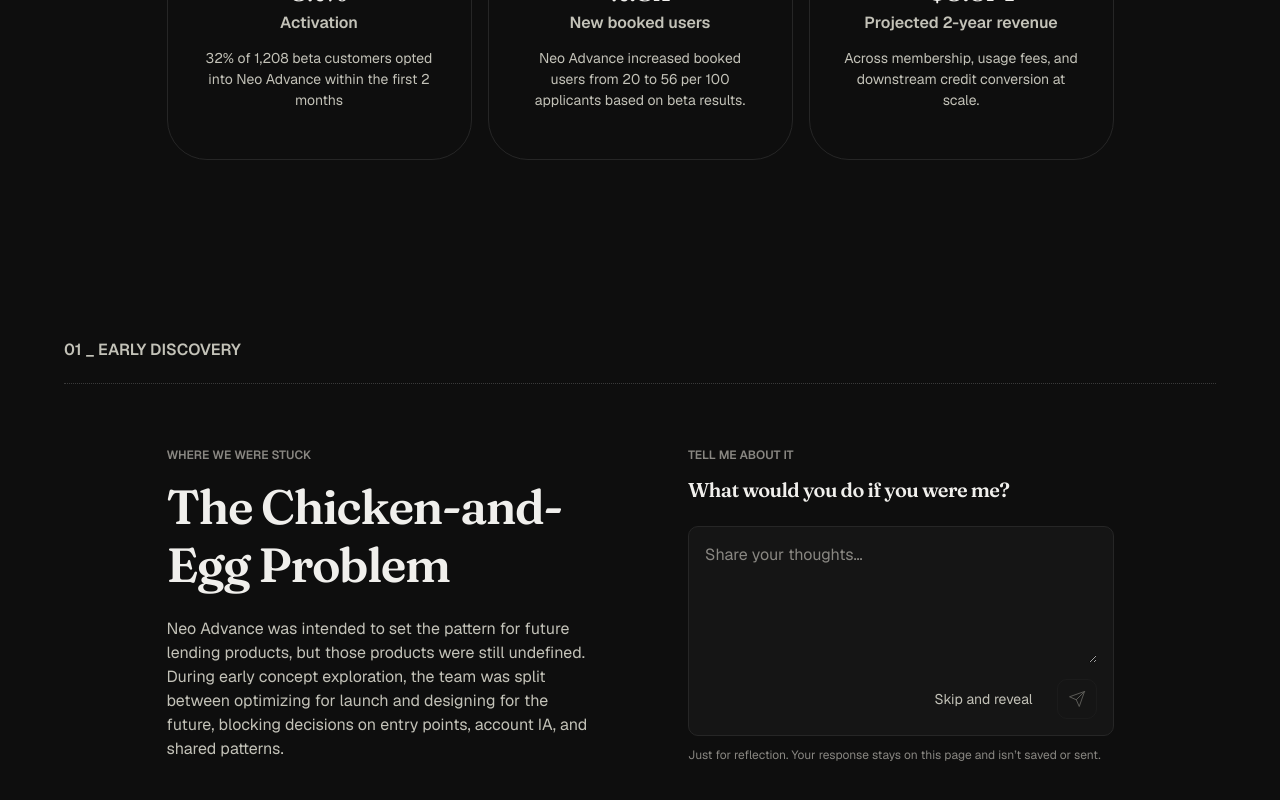
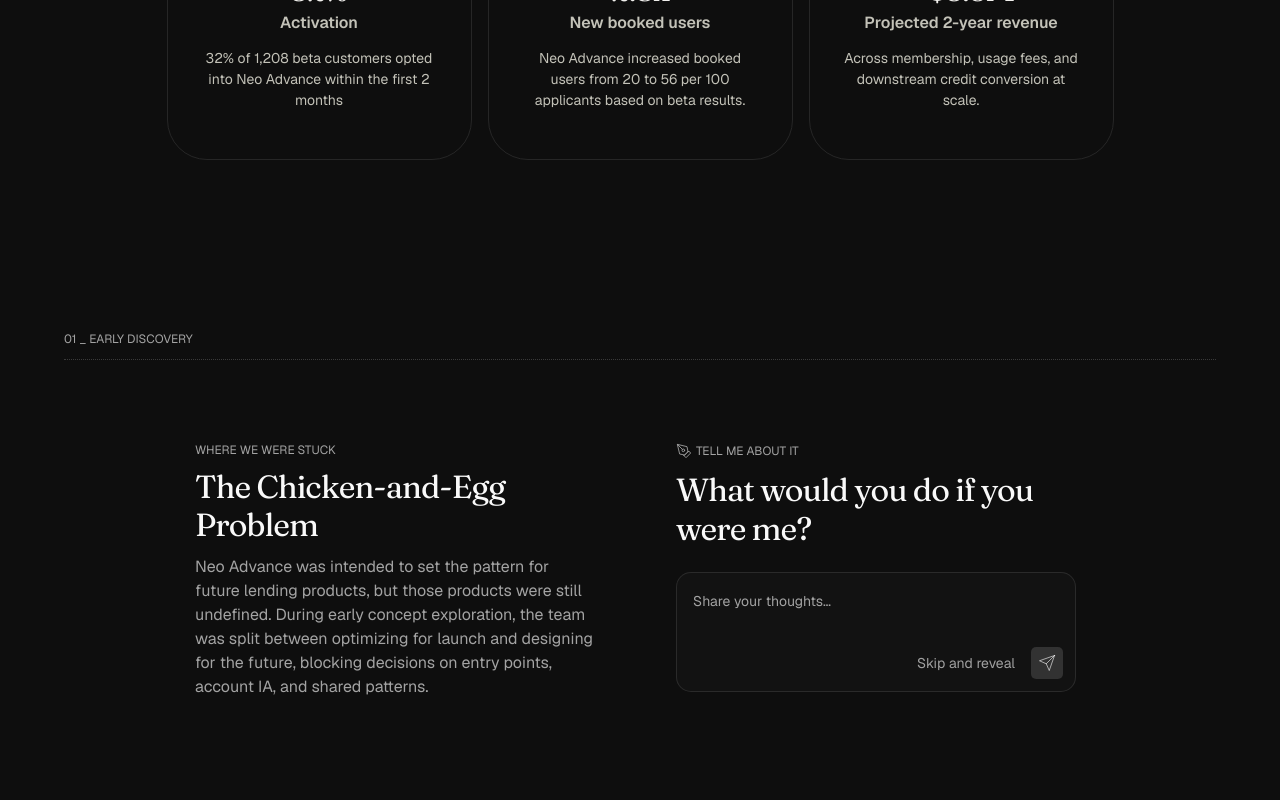
Before and after one commit to PeacePeach/Portfolio-2026, a Next.js app: page /work/neo-advance in a window 1280 px wide. Shown: the part 2422-3222 px from the top of the page. Built offline with nearby package versions, Linux system fonts and the light colour scheme.

Commit message:
Match early discovery to supplied Figma typography layout and reveal specification

```diff
--- a/src/components/case-study/neo-advance/NeoEarlyDiscovery.tsx
+++ b/src/components/case-study/neo-advance/NeoEarlyDiscovery.tsx
@@ -1,10 +1,11 @@
 "use client";
 
-import { useEffect, useRef, useState } from "react";
+import { useEffect, useRef, useState, type CSSProperties } from "react";
 import { AnimatePresence, motion, useReducedMotion } from "motion/react";
-import { Send } from "react-feather";
+import { PenTool, Send } from "react-feather";
 import { ScrollReveal } from "@/components/ui/ScrollReveal";
-import { duration, swap } from "@/design/motion";
+import { Reveal } from "@/components/ui/Reveal";
+import { duration, reveal as revealMotion, swap } from "@/design/motion";
 
 type Stage = "prompt" | "loading" | "resolved";
 
@@ -13,8 +14,21 @@
 const hDots = [[10, 10], [42, 10], [10, 26], [26, 26], [42, 26], [10, 42], [42, 42]];
 const thinkingDuration = duration.image + duration.base;
 
+// Scope the supplied Figma values to this section; reuse the semantic styles.
+const sectionTokens = {
+  "--color-primary": "#F9F9F9",
+  "--color-secondary": "#A3A3A3",
+  "--color-tertiary": "#A3A3A3",
+  "--text-display-s": "32px",
+  "--text-display-s--font-weight": "400",
+  "--text-label-s--font-weight": "400",
+} as CSSProperties;
+const dividerDelay = revealMotion.duration + swap.stagger;
+const storyDelay = dividerDelay + revealMotion.duration + swap.stagger;
+
 export function NeoEarlyDiscovery() {
   const reduce = useReducedMotion();
+  const [entered, setEntered] = useState(false);
   const [response, setResponse] = useState("");
   const [stage, setStage] = useState<Stage>("prompt");
   const resolution = useRef<HTMLHeadingElement>(null);
@@ -38,30 +52,32 @@
   }
 
   return (
-    <section aria-labelledby="neo-discovery" className="mt-(--spacing-section) pb-24">
-      <ScrollReveal>
-        <h2 id="neo-discovery" className="type-label-l text-secondary">01 _ EARLY DISCOVERY</h2>
+    <section aria-labelledby="neo-discovery" style={sectionTokens} className="mx-auto mt-[172px] w-full max-w-[1152px] pb-24">
+      <ScrollReveal variant="mask" onReveal={() => setEntered(true)}>
+        <h2 id="neo-discovery" className="type-label-s text-secondary">01 _ EARLY DISCOVERY</h2>
       </ScrollReveal>
-      <ScrollReveal as="hr" delay={0.12} className="mt-6 border-0 border-t border-dotted border-line-strong" />
+      <Reveal play={entered} delay={dividerDelay} direction="horizontal" className="mt-3">
+        <hr className="border-0 border-t border-dotted border-line-strong" />
+      </Reveal>
 
-      <div className="mx-auto mt-16 grid max-w-[59.1875rem] grid-cols-1 gap-12 lg:grid-cols-2 lg:gap-24">
-        <div>
-          <ScrollReveal>
-            <p className="type-label-s text-tertiary">WHERE WE WERE STUCK</p>
+      <div className="mx-auto mt-12 grid w-full max-w-[400px] grid-cols-1 gap-12 lg:mt-[83.6px] lg:max-w-[881px] lg:grid-cols-[400px_400px] lg:gap-[81px] xl:ml-[131px] xl:mr-0">
+        <div className="flex flex-col gap-2.5">
+          <ScrollReveal variant="mask" delay={storyDelay}>
+            <p className="type-label-s text-secondary">WHERE WE WERE STUCK</p>
           </ScrollReveal>
-          <ScrollReveal delay={0.12}>
-            <h3 className="mt-4 type-display-s text-primary">The Chicken-and-Egg Problem</h3>
+          <ScrollReveal variant="mask" delay={storyDelay + swap.stagger}>
+            <h3 className="type-display-s text-primary">The Chicken-and-Egg Problem</h3>
           </ScrollReveal>
-          <ScrollReveal delay={0.24}>
-            <p className="mt-6 type-body-m text-secondary">
+          <ScrollReveal variant="mask" delay={storyDelay + swap.stagger * 2}>
+            <p className="type-body-m text-secondary">
               Neo Advance was intended to set the pattern for future lending products, but those products were still undefined. During early concept exploration, the team was split between optimizing for launch and designing for the future, blocking decisions on entry points, account IA, and shared patterns.
             </p>
           </ScrollReveal>
         </div>
 
-        <ScrollReveal delay={0.36} className="min-w-0">
+        <ScrollReveal variant="mask" delay={storyDelay + swap.stagger * 3} className="min-w-0">
           {/* The same slot holds the prompt, thinking state and resolution. */}
-          <div className="min-h-[26rem]">
+          <div className="min-h-[20rem]">
             <AnimatePresence mode="wait" initial={false}>
               {stage === "prompt" ? (
                 <motion.form
@@ -73,11 +89,14 @@
                     if (response.trim()) reveal();
                   }}
                 >
-                  <p className="type-label-s text-tertiary">TELL ME ABOUT IT</p>
-                  <label htmlFor="neo-discovery-response" className="mt-4 block type-display-xs text-primary">
+                  <p className="flex items-center gap-1 type-label-s text-secondary">
+                    <PenTool size={16} strokeWidth={1.33} aria-hidden />
+                    TELL ME ABOUT IT
+                  </p>
+                  <label htmlFor="neo-discovery-response" className="mt-3 block type-display-s text-primary">
                     What would you do if you were me?
                   </label>
-                  <div className="mt-6 rounded-[10px] border border-line bg-card p-4 transition-colors duration-(--duration-base) ease-out-expo hover:border-line-strong focus-within:border-ink">
+                  <div className="relative mt-6 h-[120px] w-full rounded-[15px] border border-ink/10 bg-ink/[0.02] transition-colors duration-(--duration-base) ease-out-expo focus-within:border-secondary">
                     <textarea
                       id="neo-discovery-response"
                       value={response}
@@ -88,16 +107,14 @@
                           if (response.trim()) reveal();
                         }
                       }}
-                      aria-describedby="neo-response-privacy"
-                      rows={5}
                       placeholder="Share your thoughts…"
-                      className="block w-full resize-y border-0 bg-transparent type-body-m text-primary placeholder:text-tertiary focus-visible:outline-none"
+                      className="block h-full w-full resize-none rounded-[15px] border-0 bg-transparent px-4 pt-[18px] pb-[52px] type-body-s text-primary placeholder:text-secondary focus-visible:outline-none"
                     />
-                    <div className="mt-4 flex items-center justify-end gap-6">
+                    <div className="absolute right-3 bottom-3 flex items-center justify-end gap-4">
                       <button
                         type="button"
                         onClick={reveal}
-                        className="hover-underline cursor-pointer type-body-s text-secondary transition-colors duration-(--duration-base) ease-out-expo hover:text-primary"
+                        className="hover-underline cursor-pointer type-body-s text-ink/60 transition-colors duration-(--duration-base) ease-out-expo hover:text-primary"
                       >
                         Skip and reveal
                       </button>
@@ -105,15 +122,12 @@
                         type="submit"
                         disabled={!response.trim()}
                         aria-label="Send response and reveal the story"
-                        className="flex size-10 cursor-pointer items-center justify-center rounded-[10px] border border-line bg-card text-secondary transition-colors duration-(--duration-base) ease-out-expo hover:bg-card-hover hover:text-primary active:scale-90 disabled:cursor-not-allowed disabled:opacity-40 disabled:hover:bg-card disabled:hover:text-secondary"
+                        className={`flex size-8 cursor-pointer items-center justify-center rounded-[5px] text-ink/60 transition-colors duration-(--duration-base) ease-out-expo hover:text-primary active:scale-90 disabled:cursor-not-allowed ${response.trim() ? "bg-line-strong" : "bg-[#323232]"}`}
                       >
                         <Send size={18} strokeWidth={1.33} aria-hidden />
                       </button>
                     </div>
                   </div>
-                  <p id="neo-response-privacy" className="mt-3 type-body-xs text-tertiary">
-                    Just for reflection. Your response stays on this page and isn’t saved or sent.
-                  </p>
                 </motion.form>
               ) : stage === "loading" ? (
                 <motion.div
@@ -121,7 +135,7 @@
                   ref={loading}
                   role="status"
                   tabIndex={-1}
-                  className="flex min-h-[26rem] items-center justify-center gap-4 sm:gap-6"
+                  className="flex items-center gap-2 focus:outline-none"
                   initial={{ opacity: 0, y: offset }}
                   animate={{ opacity: 1, y: 0, transition: enter }}
                   exit={{ opacity: 0, y: -offset, transition: exit }}
@@ -129,7 +143,7 @@
                     if (stage === "loading") loading.current?.focus({ preventScroll: true });
                   }}
                 >
-                  <svg viewBox="0 0 52 52" className="size-10 shrink-0 text-primary sm:size-12" aria-hidden="true">
+                  <svg viewBox="0 0 52 52" className="size-4 shrink-0 text-primary" aria-hidden="true">
                     {hDots.map(([cx, cy]) => <circle key={`${cx}-${cy}`} cx={cx} cy={cy} r="5.5" fill="currentColor" />)}
                     {reduce ? (
                       <circle cx="10" cy="10" r="5.5" fill="var(--color-highlight)" />
@@ -139,35 +153,29 @@
                       </circle>
                     )}
                   </svg>
-                  <p className="border-b border-highlight type-heading-l font-normal! text-secondary">Here’s what I did ...</p>
+                  <p className="type-body-m-tight text-secondary">Here’s what I did ...</p>
                 </motion.div>
               ) : (
                 <motion.div
                   key="resolved"
-                  initial="hidden"
-                  animate="shown"
-                  variants={{ shown: { transition: { staggerChildren: reduce ? 0 : swap.stagger } } }}
+                  className="flex flex-col gap-2.5"
+                  initial={{ opacity: 0 }}
+                  animate={{ opacity: 1, transition: enter }}
                   onAnimationComplete={() => resolution.current?.focus({ preventScroll: true })}
                 >
-                  {[
-                    <p key="eyebrow" className="type-label-s text-tertiary">HOW I UNBLOCKED</p>,
-                    <h3 key="title" ref={resolution} tabIndex={-1} className="mt-4 type-display-s text-primary">
+                  <Reveal>
+                    <p className="type-label-s text-secondary">HOW I UNBLOCKED</p>
+                  </Reveal>
+                  <Reveal delay={swap.stagger}>
+                    <h3 ref={resolution} tabIndex={-1} className="type-display-s text-primary focus:outline-none">
                       Defined the Lending Platform Template
-                    </h3>,
-                    <p key="body" className="mt-6 type-body-m text-secondary">
+                    </h3>
+                  </Reveal>
+                  <Reveal delay={swap.stagger * 2}>
+                    <p className="type-body-m text-secondary">
                       In 2 days, I benchmarked Neo Advance alongside future lending products—term loans, HELOCs, and mortgages—to identify the common platform patterns they would all need. I then translated those patterns into a reusable template for Neo Advance, aligning 3 product leads and 2 founders on account IA, entry points, and core lending experiences.
-                    </p>,
-                  ].map((content) => (
-                    <motion.div
-                      key={content.key}
-                      variants={{
-                        hidden: { opacity: 0, y: offset },
-                        shown: { opacity: 1, y: 0, transition: enter },
-                      }}
-                    >
-                      {content}
-                    </motion.div>
-                  ))}
+                    </p>
+                  </Reveal>
                 </motion.div>
               )}
             </AnimatePresence>
--- a/src/components/ui/Reveal.tsx
+++ b/src/components/ui/Reveal.tsx
@@ -12,17 +12,20 @@
 export function Reveal({
   play = true,
   delay = 0,
+  direction = "vertical",
   className,
   children,
 }: {
   play?: boolean;
   delay?: number;
+  direction?: "vertical" | "horizontal";
   className?: string;
   children: React.ReactNode;
 }) {
   const reduce = useReducedMotion();
-  const edge = useMotionValue(reduce ? 130 : -30);
-  const mask = useMotionTemplate`linear-gradient(to bottom, #000 ${edge}%, transparent calc(${edge}% + 30%))`;
+  const edge = useMotionValue(-30);
+  const axis = direction === "horizontal" ? "to right" : "to bottom";
+  const mask = useMotionTemplate`linear-gradient(${axis}, #000 ${edge}%, transparent calc(${edge}% + 30%))`;
 
   useEffect(() => {
     if (reduce) return edge.set(130);
@@ -32,7 +35,7 @@
   }, [play, reduce, delay, edge]);
 
   return (
-    <motion.div data-mask-reveal style={{ maskImage: mask, WebkitMaskImage: mask }} className={className}>
+    <motion.div data-mask-reveal style={{ maskImage: mask, WebkitMaskImage: mask }} className={`motion-reduce:[mask-image:none]! ${className ?? ""}`}>
       {children}
     </motion.div>
   );
--- a/src/components/ui/ScrollReveal.tsx
+++ b/src/components/ui/ScrollReveal.tsx
@@ -1,7 +1,8 @@
 "use client";
 
-import type { ReactNode } from "react";
+import { useState, type ReactNode } from "react";
 import { motion, useReducedMotion } from "motion/react";
+import { Reveal } from "./Reveal";
 
 const tags = { div: motion.div, li: motion.li, hr: motion.hr };
 
@@ -17,25 +18,34 @@
 export function ScrollReveal({
   as = "div",
   delay = 0,
+  variant = "fade",
+  onReveal,
   className,
   children,
 }: {
   as?: keyof typeof tags;
   delay?: number;
+  variant?: "fade" | "mask";
+  onReveal?: () => void;
   className?: string;
   children?: ReactNode;
 }) {
   const reduce = useReducedMotion();
+  const [visible, setVisible] = useState(false);
   const M = tags[as];
   return (
     <M
       className={`motion-reduce:transform-none! motion-reduce:opacity-100! ${className ?? ""}`}
-      initial={{ opacity: 0, y: 16 }}
-      whileInView={{ opacity: 1, y: 0 }}
+      initial={variant === "mask" ? false : { opacity: 0, y: 16 }}
+      whileInView={variant === "mask" ? undefined : { opacity: 1, y: 0 }}
+      onViewportEnter={() => {
+        setVisible(true);
+        onReveal?.();
+      }}
       viewport={{ once: true, amount: 0.15, margin: "0px 0px -10% 0px" }}
       transition={{ duration: reduce ? 0 : 0.4, ease: "easeOut", delay: reduce ? 0 : delay }}
     >
-      {children}
+      {variant === "mask" ? <Reveal play={visible} delay={delay}>{children}</Reveal> : children}
     </M>
   );
 }
```
